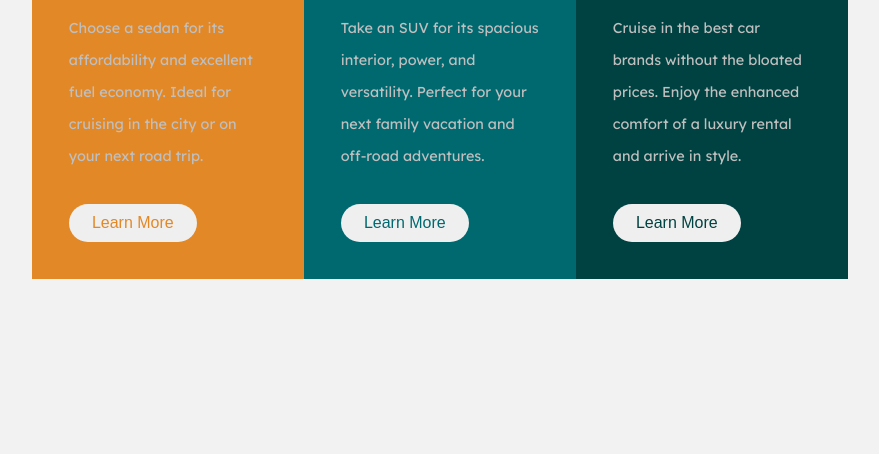
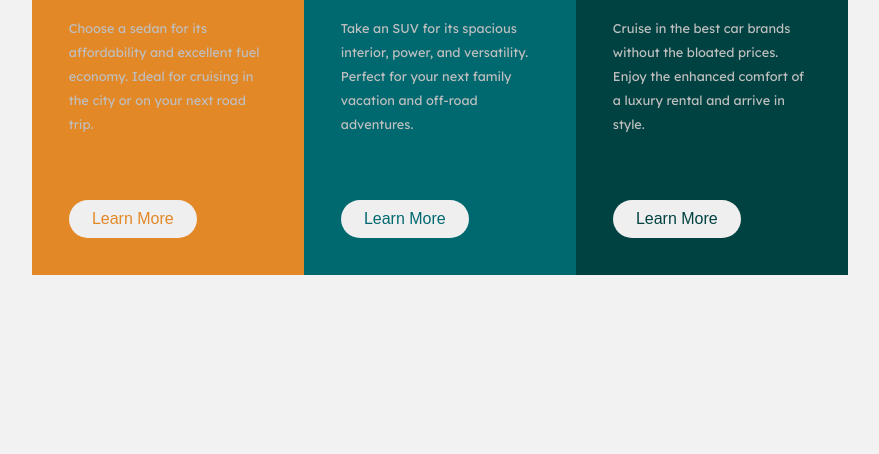
Before and after one commit to sreeramadasuarun/3-column-preview-card-component-main, a plain HTML site: page index.html in a window 1280 px wide. Shown: the part 346-800 px from the top of the page, without its empty margins (200-1079 px from the left). Drawn offline with Linux system fonts and the light colour scheme.

Commit message:
para css edited

```diff
--- a/styles/style.css
+++ b/styles/style.css
@@ -25,7 +25,10 @@
       flex-direction: row;
       justify-content: center;
       align-items: center;
+      border-radius: 20px;
   }
+
+  .sedans-card {}
 
   .sedans-card,
   .luxury-card,
@@ -45,9 +48,10 @@
   .sedans-para,
   .suvs-para,
   .luxury-para {
-      line-height: 2rem;
-      font-size: 0.9rem;
+      line-height: 1.5rem;
+      font-size: 0.8rem;
       color: rgb(191, 191, 191);
+      padding-bottom: 2rem;
   }
 
   .sedans-tittle,
```
